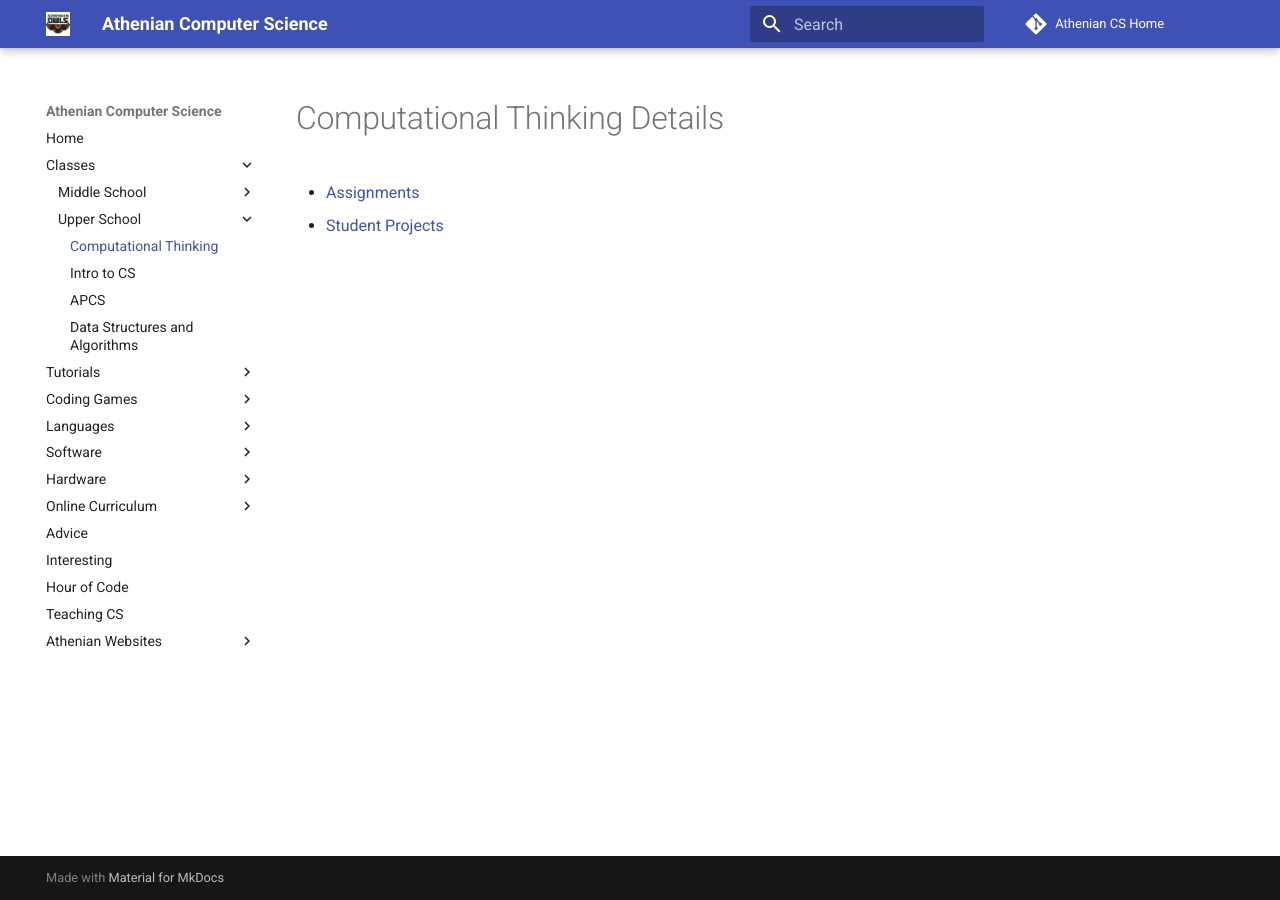
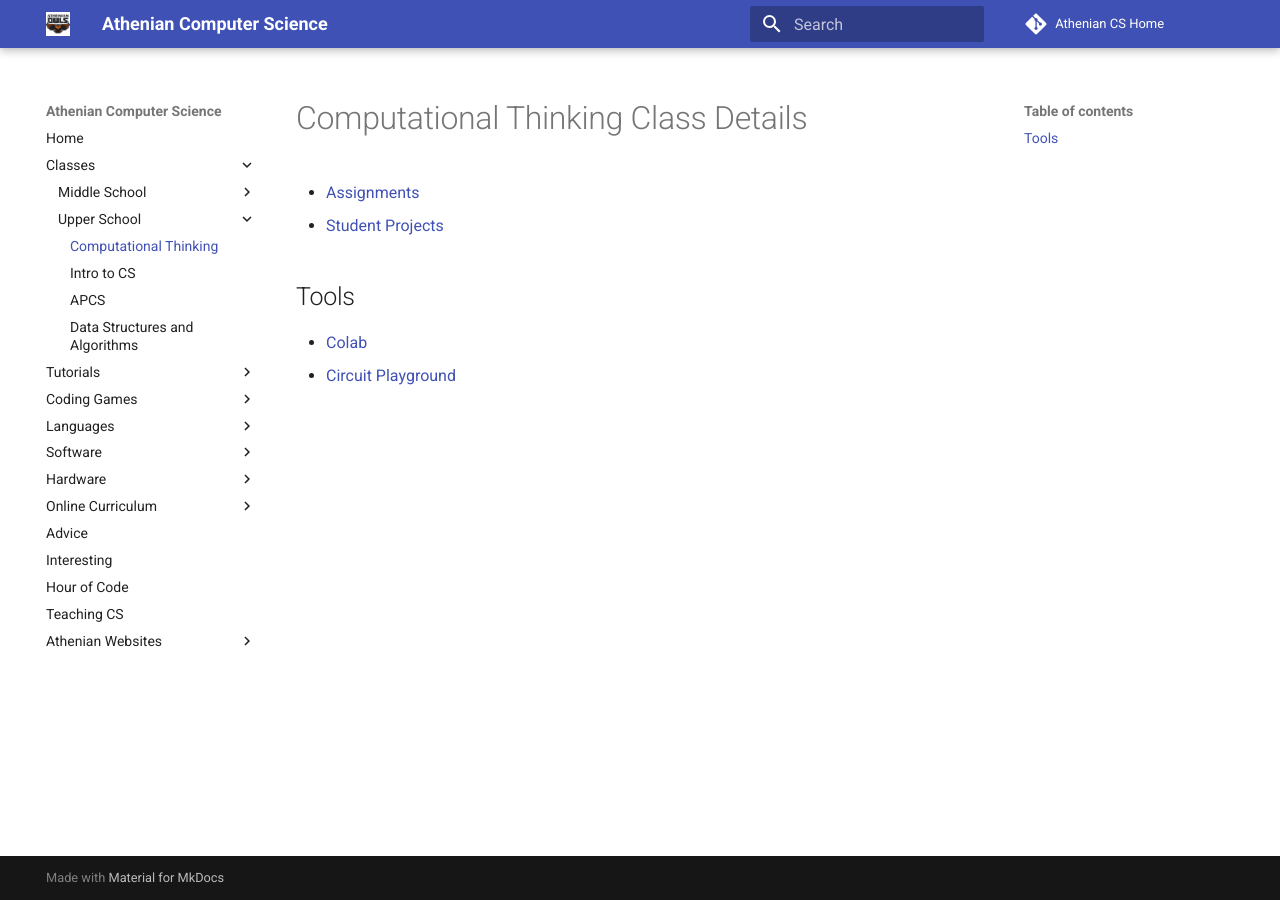
Before and after one commit to athenian-computational-thinking/athenian-cs-mkdocs, an MkDocs documentation site: the page built from docs/ct.md, in a window 1280 px wide. Built offline with MkDocs 1.6.1 and Material for MkDocs 9.7.7, drawn with Linux system fonts in a browser that asks for light colours; comment, search, counter and statistics services are not loaded.

Commit message:
Update docs

```diff
--- a/docs/ct.md
+++ b/docs/ct.md
@@ -1,4 +1,8 @@
-# Computational Thinking Details
+# Computational Thinking Class Details
 
 * [Assignments](./ct-assignments)
 * [Student Projects](./ct-projects)
+
+## Tools
+* [Colab](./colab)
+* [Circuit Playground](./cpx)
--- a/mkdocs.yml
+++ b/mkdocs.yml
@@ -22,6 +22,7 @@ nav:
           - VSCode: https://code.visualstudio.com/download
           - IntelliJ: https://www.jetbrains.com/idea/download/
           - PyCharm: https://www.jetbrains.com/pycharm/download
+      - Colab: colab.md
       - Jupyter: jupyter.md
       - Jupyter Options: jupyter-options.md
       - MkDocs: mkdocs.md
```
Also changed, not shown: docs/colab.md (added, +7 -0 lines).
